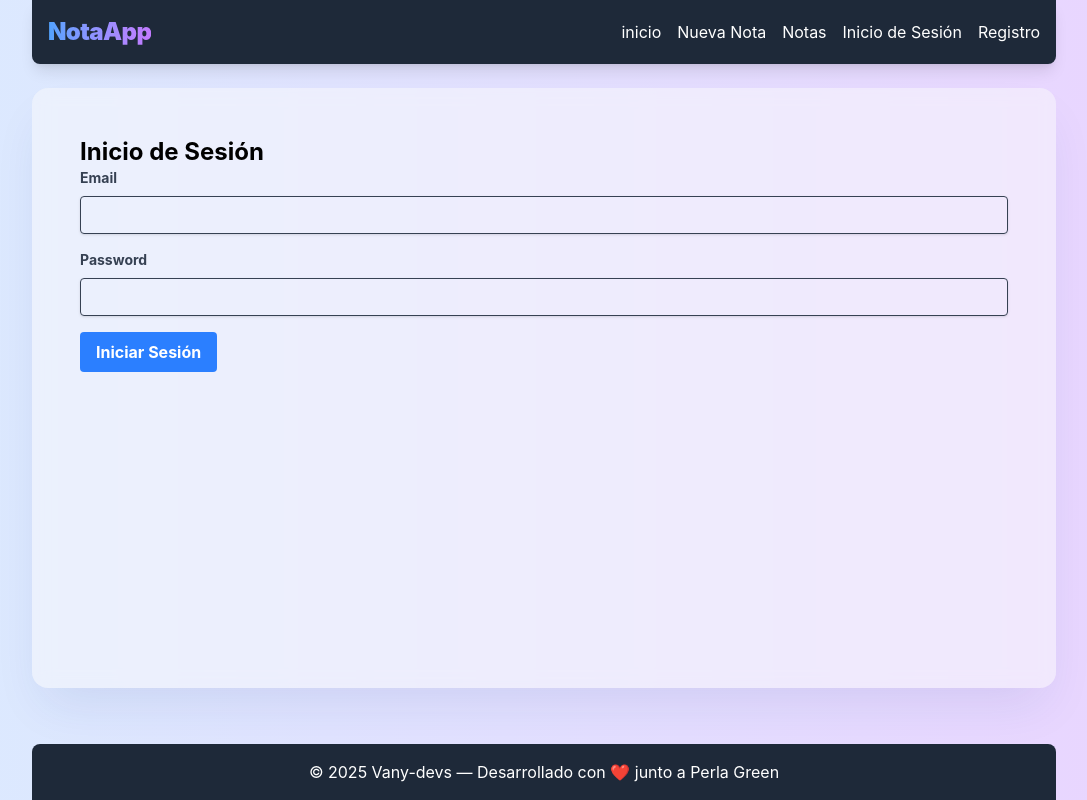
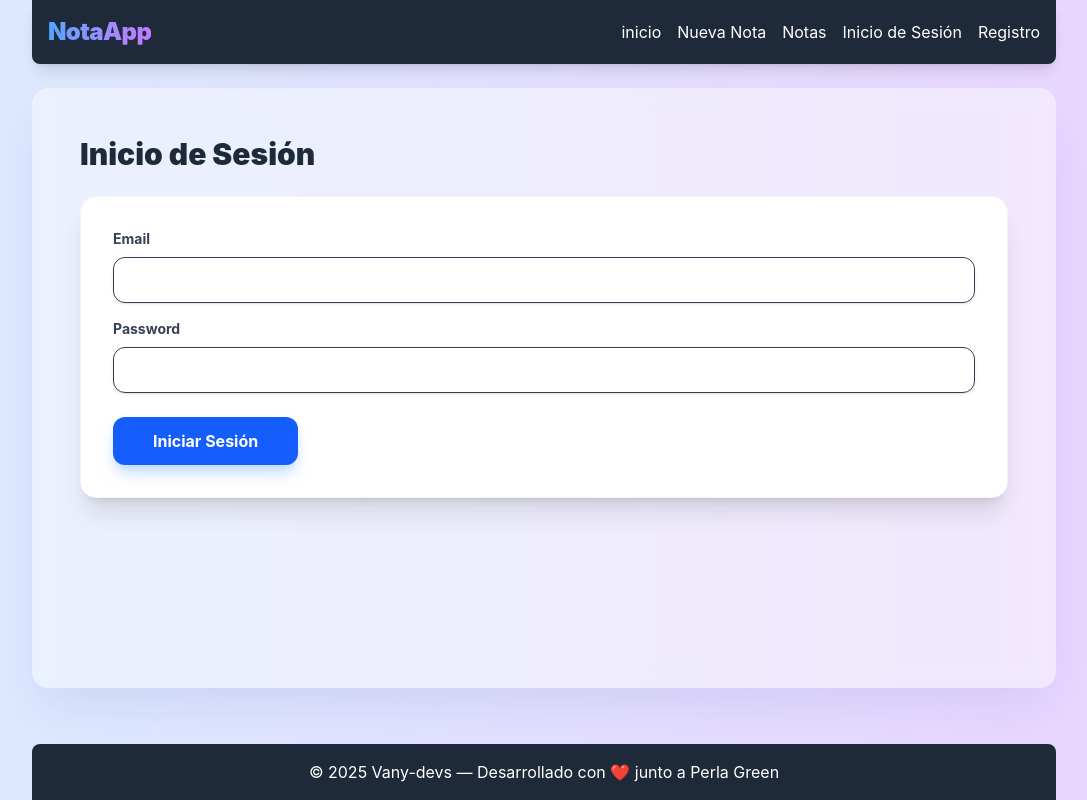
Before and after one commit to vany-codes/notasapp, a React app in the folder frontend/: page /login in a window 1280 px wide. Shown: the whole page, without its empty margins (96-1183 px from the left). Built offline with nearby package versions, Linux system fonts and the light colour scheme; the HTML template or start-up script is replaced by a standard one.

Commit message:
Agregando modal error, login, crear nota y resgistro

```diff
--- a/frontend/src/components/CrearNota.jsx
+++ b/frontend/src/components/CrearNota.jsx
@@ -1,5 +1,6 @@
 import { useState } from "react";
 import { useNavigate } from "react-router"; // Asegúrate que sea react-router-dom
+import ErrorMessage from "./compartidos/ModalError.Components";
 
 function CrearNota() {
     const navigate = useNavigate(); // Cambiado a navigate
@@ -9,9 +10,12 @@ function CrearNota() {
     const [contenido, setContenido] = useState("");
     const [prioridad, setPrioridad] = useState("low");
     const [estado, setEstado] = useState("publico");
+    const [ errores, setErrores ] = useState({});
+
 
     const handleSave = (e) => {
         e.preventDefault(); // Importante: evita que la página se recargue
+        let listaErrores = {};
 
         const nuevaNota = {
             id: Date.now(), // Añadimos un ID para que React sea feliz
@@ -21,12 +25,19 @@ function CrearNota() {
             estado
         };
 
+        if (!titulo.trim() && !contenido.trim()) listaErrores.general = "El título o el contenido no pueden estar vacíos";
+
+
+        if (Object.keys(listaErrores).length > 0) {
+            setErrores(listaErrores);
+            return;
+        }
 
         // Aquí guardarías en tu lista o base de datos
         console.log("Nota guardada:", nuevaNota);
 
         // Si quieres navegar después de guardar:
-        // navigate("/mis-notas");
+        navigate("/mis-notas");
     }
 
     return (
@@ -93,6 +104,8 @@ function CrearNota() {
                         onChange={(e) => setContenido(e.target.value)}
                         required
                     ></textarea>
+
+                    <ErrorMessage mensaje={errores.general} />
                 </div>
 
                 <div className="flex justify-end pt-2">
--- a/frontend/src/components/Login.jsx
+++ b/frontend/src/components/Login.jsx
@@ -1,63 +1,86 @@
 import { useState } from "react";
 import { useNavigate } from "react-router";
+import ErrorMessage from "./compartidos/ModalError.Components";
 
 function Login() {
     const [email, setEmail] = useState('');
     const [password, setPassword] = useState('');
+    const [errores, setErrores] = useState({});
     const navigate = useNavigate();
 
     const handleSubmit = (e) => {
         e.preventDefault();
+        let listaErrores = {};
 
-        if (!email || !password) {
-            alert("Por favor, completa todos los campos");
-            return false;
+        // Validaciones
+        if (!email.trim()) listaErrores.email = "El correo electrónico es obligatorio";
+        if (!password) listaErrores.password = "La contraseña es obligatoria";
+
+        // Si hay errores, los mostramos
+        if (Object.keys(listaErrores).length > 0) {
+            setErrores(listaErrores);
+            return;
         }
-        // Aquí puedes agregar la lógica para enviar los datos al backend o realizar validaciones
+
+        // Si todo está bien, limpiamos errores y procedemos
+        setErrores({});
         const userData = {
             email,
             password
         };
-        console.log(userData);
+        console.log("✅ Datos de inicio de sesión:", userData);
         navigate('/inicio');
     }
+
     return (
         <div className="w-full max-w-5xl mx-auto p-4">
-            <h1 className="text-2xl font-bold">Inicio de Sesión</h1>
-            <form >
+            <h1 className="text-3xl font-black mb-6 text-gray-800">Inicio de Sesión</h1>
+
+            <form onSubmit={handleSubmit} className="bg-white shadow-xl rounded-2xl p-8 border border-gray-100">
+
+                {/* Campo Email */}
                 <div className="mb-4">
-                    <label htmlFor="email" className="block text-gray-700 text-sm font-bold mb-2">
+                    <label className="block text-gray-700 text-sm font-bold mb-2">
                         Email
                     </label>
                     <input
                         type="email"
-                        id="email"
-                        className="shadow appearance-none border rounded w-full py-2 px-3 text-gray-700 leading-tight focus:outline-none focus:shadow-outline"
+                        className={`shadow-sm appearance-none border rounded-xl w-full py-3 px-4 text-gray-700 leading-tight focus:outline-none focus:ring-2 transition-all ${errores.email ? 'border-red-500 focus:ring-red-200' : 'focus:ring-blue-400'}`}
                         value={email}
-                        onChange={(e) => setEmail(e.target.value)}
+                        onChange={(e) => {
+                            setEmail(e.target.value);
+                            if (errores.email) setErrores({...errores, email: null});
+                        }}
                     />
+                    <ErrorMessage mensaje={errores.email} />
                 </div>
-                <div className="mb-4">
-                    <label htmlFor="password" className="block text-gray-700 text-sm font-bold mb-2">
+
+                {/* Campo Password */}
+                <div className="mb-6">
+                    <label className="block text-gray-700 text-sm font-bold mb-2">
                         Password
                     </label>
                     <input
                         type="password"
-                        id="password"
-                        className="shadow appearance-none border rounded w-full py-2 px-3 text-gray-700 leading-tight focus:outline-none focus:shadow-outline"
+                        className={`shadow-sm appearance-none border rounded-xl w-full py-3 px-4 text-gray-700 leading-tight focus:outline-none focus:ring-2 transition-all ${errores.password ? 'border-red-500 focus:ring-red-200' : 'focus:ring-blue-400'}`}
                         value={password}
-                        onChange={(e) => setPassword(e.target.value)}
+                        onChange={(e) => {
+                            setPassword(e.target.value);
+                            if (errores.password) setErrores({...errores, password: null});
+                        }}
                     />
+                    <ErrorMessage mensaje={errores.password} />
                 </div>
+
                 <button
                     type="submit"
-                    className="bg-blue-500 hover:bg-blue-700 text-white font-bold py-2 px-4 rounded focus:outline-none focus:shadow-outline" onClick={handleSubmit}
+                    className="w-full md:w-auto bg-blue-600 hover:bg-blue-700 text-white font-bold py-3 px-10 rounded-xl transition-all shadow-lg shadow-blue-200 active:scale-95"
                 >
                     Iniciar Sesión
                 </button>
             </form>
         </div>
-     );
+    );
 }
 
 export default Login;
--- a/frontend/src/components/Registro.jsx
+++ b/frontend/src/components/Registro.jsx
@@ -1,6 +1,6 @@
 import { useState } from "react";
 import { useNavigate } from "react-router";
-import ErrorMessage from "./compartidos/ModalNecesario";
+import ErrorMessage from "./compartidos/ModalError.Components";
 
 function Registro() {
     const [nombre, setNombre] = useState('');
@@ -27,12 +27,12 @@ function Registro() {
 
         if (Object.keys(listaErrores).length > 0) {
             setErrores(listaErrores);
-            console.log("❌ Errores encontrados:", listaErrores);
+            // console.log("❌ Errores encontrados:", listaErrores);
             return;
         }
 
         setErrores({});
-        console.log("✅ Datos listos:", { nombre, email, password });
+        // console.log("✅ Datos listos:", { nombre, email, password });
         navigate('/login');
     }
 
--- a/frontend/src/components/compartidos/ModalNecesario.jsx
+++ b/frontend/src/components/compartidos/ModalError.Components.jsx
@@ -3,7 +3,7 @@ function ErrorMessage({ mensaje }) {
     if (!mensaje) return null;
     return (
         <div>
-            <p className="text-red-500 text-xs italic mt-1 ml-1 animate-pulse"> ⚠️ {mensaje}</p>
+            <p className="text-red-500 text-md italic mt-1 ml-1 animate-pulse"> ⚠️ {mensaje}</p>
         </div>
     );
 }
```
Also changed, not shown: 1 other file (tests, documents, lock files or other folders).
